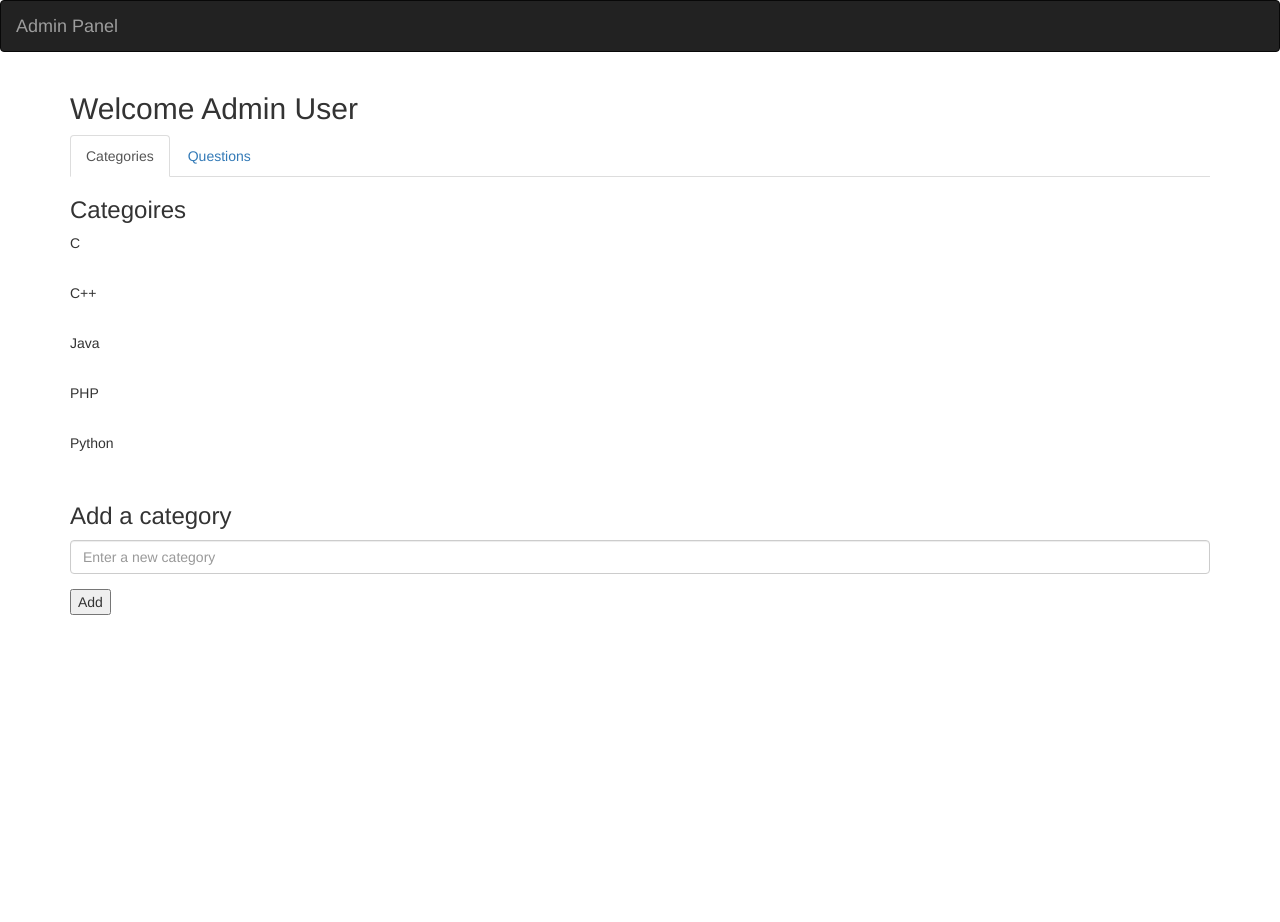
After one commit to paik1/OnlineExaminationPortal, a PHP site: page /admin/adminarea.php in a window 1280 px wide, after a click on "Categories". The commit adds this page. Run offline with PHP 8.4, Linux system fonts and the light colour scheme; data comes from the database, SQL or seed files in the repository.

Commit message:
Added admin panel and email verification function

```diff
--- /dev/null
+++ b/admin/adminarea.php
@@ -0,0 +1,161 @@
+<?php
+    include("includes/db.php");
+?>
+
+<!DOCTYPE html>
+<html lang="en">
+<head>
+  <title>Bootstrap Example</title>
+  <meta charset="utf-8">
+  <meta name="viewport" content="width=device-width, initial-scale=1">
+  <link rel="stylesheet" href="https://maxcdn.bootstrapcdn.com/bootstrap/3.4.1/css/bootstrap.min.css">
+  <script src="https://ajax.googleapis.com/ajax/libs/jquery/3.5.1/jquery.min.js"></script>
+  <script src="https://maxcdn.bootstrapcdn.com/bootstrap/3.4.1/js/bootstrap.min.js"></script>
+  <style>
+      #menu2{
+        position: relative;
+      }
+  </style>
+</head>
+<body>
+
+<nav class="navbar navbar-inverse">
+  <div class="container-fluid">
+    <div class="navbar-header">
+      <a class="navbar-brand" href="#">Admin Panel</a>
+    </div>
+  </div>
+</nav>
+
+<div class="container">
+    <h2>Welcome Admin User</h2>
+<ul class="nav nav-tabs">
+    <li><a data-toggle="tab" href="#menu1">Categories</a></li>
+    <li><a data-toggle="tab" href="#menu2">Questions</a></li>
+
+  </ul>
+
+
+    <div id="menu1" class="tab-pane fade">
+      <h3>Categoires</h3>
+      <?php
+
+            $sel_c = "select * from category";
+
+            $run_c = mysqli_query($con, $sel_c);
+
+
+            while($row_cat1 = mysqli_fetch_array($run_c))
+            {
+                $cat1 = $row_cat1['cat_name'];
+                echo "<p> $cat1 </p><br>";
+            }
+      ?>
+
+        <h3>Add a category</h3>
+        <form method=post >
+            <div class="form-group">
+            <input type="text" class="form-control" id="cat" placeholder="Enter a new category" name="cat">
+            </div>
+            <input type="submit" name="add_cat" value="Add">
+        </form>
+        <?php
+
+        if(isset($_POST['add_cat'])){
+
+            $cat2 = $_POST['cat'];
+
+            $insert_category = "insert into category (cat_name) values ('$cat2')";
+
+            $insert_cat = mysqli_query($con, $insert_category);
+
+            if($insert_cat){
+                echo "<script>alert('Category has been inserted')</script>";
+                echo "<script>window.open('','_self')</script>";
+            }
+
+        }
+
+        ?>
+    </div>
+
+    <div id="menu2" class="tab-pane fade">
+      <h3>Add a new Question</h3>
+      <form method=post >
+            <div class="form-group">
+            <input type="text" class="form-control"  placeholder="Enter a Question" name="qus">
+
+            <input type="text" class="form-control"  placeholder="Enter Option 1" name="ans1">
+
+            <input type="text" class="form-control"  placeholder="Enter Option 2" name="ans2">
+
+            <input type="text" class="form-control" placeholder="Enter Option 3" name="ans3">
+
+            <input type="text" class="form-control" placeholder="Enter Option 4" name="ans4">
+
+            <select name="ans" required>
+                <option value="0">1</option>
+                <option value="1">2</option>
+                <option value="2">3</option>
+                <option value="3">4</option>
+            </select><br>
+
+            <select name="cats" required>
+                <?php
+
+                $sel_c1 = "select * from category";
+
+                $run_c1 = mysqli_query($con, $sel_c1);
+
+
+                while($row_cat2 = mysqli_fetch_array($run_c1))
+                {
+                    $id3 = $row_cat2['id'];
+                    $cat3 = $row_cat2['cat_name'];
+                    echo "<option value='$id3'>$cat3</option>";
+                }
+                ?>
+            </select><br>
+            <input type="submit" name="add_qus" value="Add Question">
+
+
+            </div>
+
+
+        </form>
+
+    </div>
+  </div>
+</div>
+
+
+</body>
+</html>
+
+
+
+<?php
+
+if(isset($_POST['add_qus'])){
+
+    $qus = $_POST['qus'];
+    $ans1 = $_POST['ans1'];
+    $ans2 = $_POST['ans2'];
+    $ans3 = $_POST['ans3'];
+    $ans4 = $_POST['ans4'];
+    $ans = $_POST['ans'];
+    $cat4 = $_POST['cats'];
+
+    $insert_question = "insert into questions (question,ans1,ans2,ans3,ans4,ans,cat_id) values ('$qus','$ans1','$ans2','$ans3','$ans4','$ans','$cat4')";
+
+    $insert_qus = mysqli_query($con, $insert_question);
+
+    if($insert_qus){
+        echo "<script>alert('Questions have been added')</script>";
+        echo "<script>window.open('','_self')</script>";
+    }
+
+}
+
+
+?>
--- /dev/null
+++ b/admin/includes/db.php
@@ -0,0 +1,10 @@
+<?php
+
+$con = mysqli_connect("localhost","root","","online_examination");
+
+if (mysqli_connect_errno())
+    {
+        echo "Failed to connect to MySQL:" . mysqli_connect_error();
+    }
+
+?>
--- a/index.php
+++ b/index.php
@@ -54,6 +54,10 @@
                             {
                                 echo "User registration successful!";
                             }
+                            elseif(isset($_GET['message']) && $_GET['message']=="alreadyexists")
+                            {
+                                echo "Email id already exists!";
+                            }
                             ?>
                         <!-- <form role="form" method="post" action="signup_sub.php" enctype="multipart/form-data"> -->
                             <form name="form2" onsubmit="return checkSignup()" method="post" action="signup_sub.php" enctype="multipart/form-data">
```
Also changed, not shown: admin/index.php (added, +72 -0 lines), class/users.php (+13 -0 lines), signup_sub.php (+13 -6 lines).
